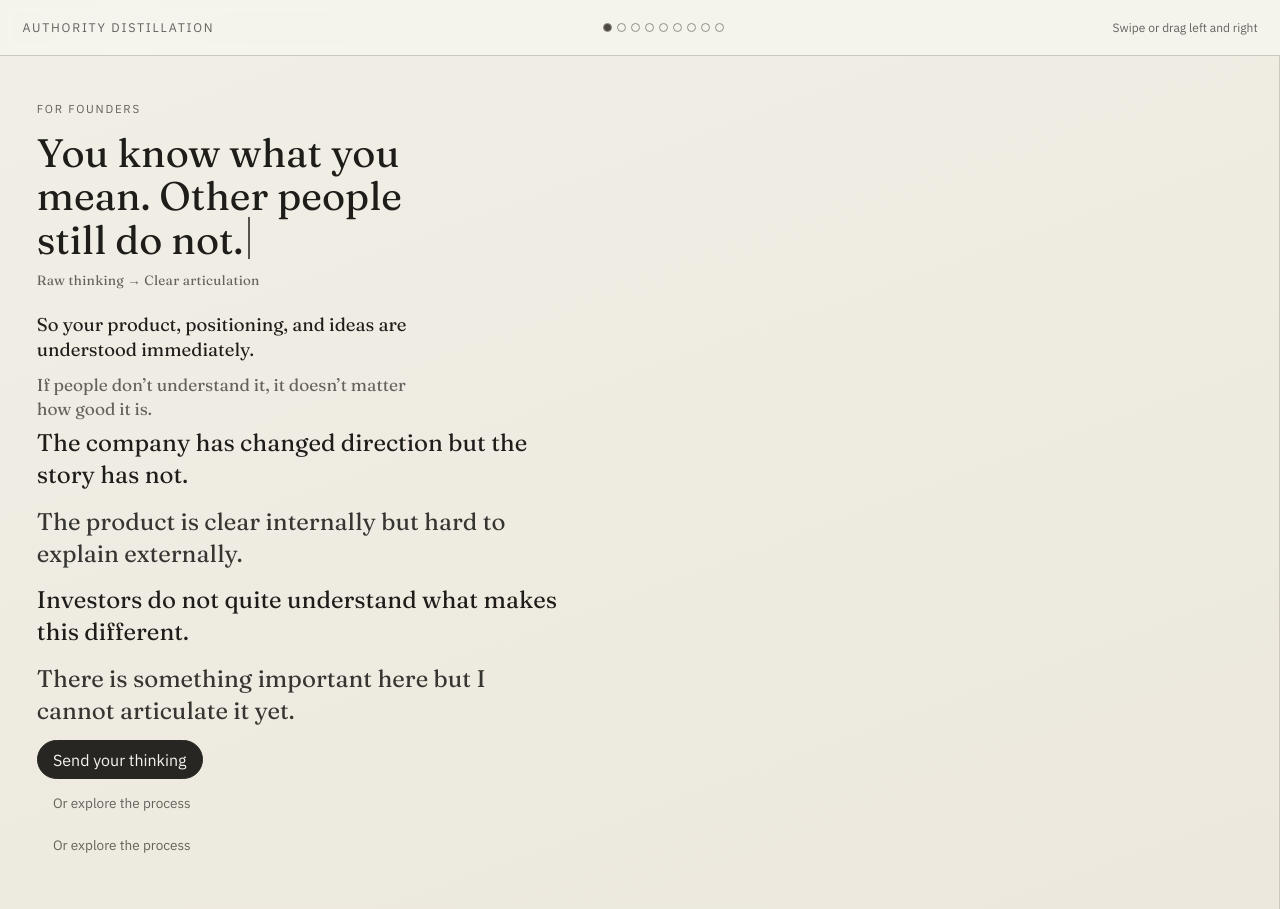
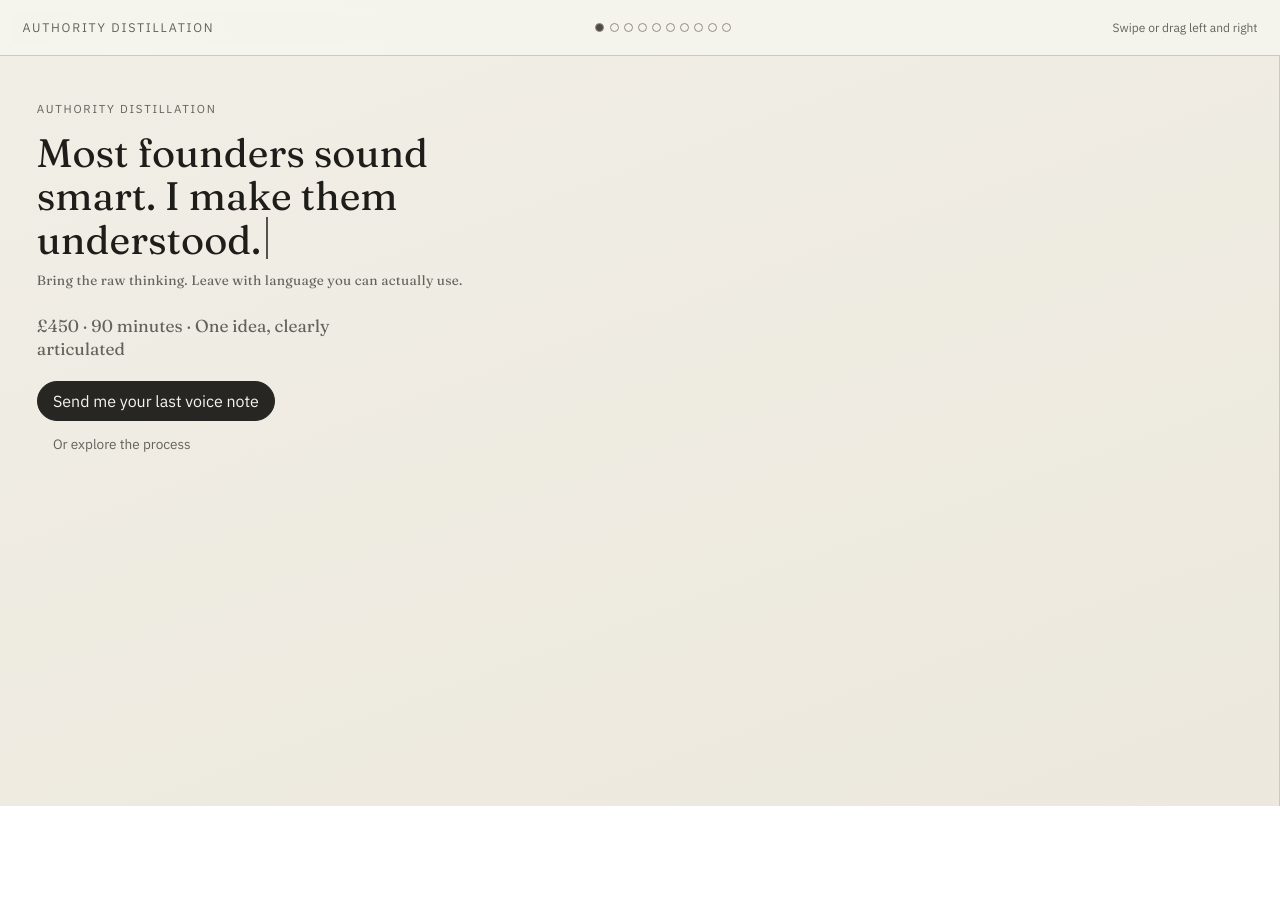
Before and after one commit to dylan-747/authority-distillation, a website: page public/index.html in a window 1280 px wide. After the commit the page ends 806 px from the top, so only its background shows below. Drawn offline with Linux system fonts and the light colour scheme.

Commit message:
Fix homepage button interactions

```diff
--- a/public/index.html
+++ b/public/index.html
@@ -545,24 +545,27 @@
 
       <section class="canvas" id="canvas" aria-label="Horizontal thinking canvas">
         <article class="panel raw-intro" data-title="For Founders">
-          <p class="kicker">For Founders</p>
-          <h1 class="editable raw-head" contenteditable="true" spellcheck="false">You know what you mean. Other people still do not.</h1>
-          <p class="transform-line editable" contenteditable="true" spellcheck="false">Raw thinking → Clear articulation</p>
-          <p class="hero-copy">
-            So your product, positioning, and ideas are understood immediately.
+          <p class="kicker">Authority Distillation</p>
+          <h1 class="editable raw-head" contenteditable="true" spellcheck="false">Most founders sound smart. I make them understood.</h1>
+          <p class="transform-line editable" contenteditable="true" spellcheck="false">Bring the raw thinking. Leave with language you can actually use.</p>
+          <p class="hero-proof" style="margin-top:0.6rem;">
+            £450 &middot; 90 minutes &middot; One idea, clearly articulated
           </p>
-          <p class="hero-proof">
-            If people don’t understand it, it doesn’t matter how good it is.
-          </p>
+          <button class="panel-cta" id="startDistillation" type="button">Send me your last voice note</button>
+          <button class="panel-cta" style="background:transparent;border-color:transparent;color:var(--muted);margin-top:0.3rem;font-size:0.85rem;" id="exploreProcess" type="button">Or explore the process</button>
+        </article>
+
+        <article class="panel raw-examples" data-title="Raw Thinking">
+          <p class="kicker">Raw Thinking</p>
+          <h2 style="margin-bottom:1.1rem;">This is what that looks like in practice.</h2>
           <ul class="raw-lines">
-            <li class="editable" contenteditable="true" spellcheck="false">The company has changed direction but the story has not.</li>
-            <li class="editable" contenteditable="true" spellcheck="false">The product is clear internally but hard to explain externally.</li>
-            <li class="editable" contenteditable="true" spellcheck="false">Investors do not quite understand what makes this different.</li>
-            <li class="editable" contenteditable="true" spellcheck="false">There is something important here but I cannot articulate it yet.</li>
+            <li class="editable" contenteditable="true" spellcheck="false">The company has changed direction. The story hasn’t.</li>
+            <li class="editable" contenteditable="true" spellcheck="false">The product is clear internally. Hard to explain externally.</li>
+            <li class="editable" contenteditable="true" spellcheck="false">Investors don’t quite understand what makes this different.</li>
+            <li class="editable" contenteditable="true" spellcheck="false">There’s something important here. I just can’t articulate it yet.</li>
           </ul>
-          <button class="panel-cta" id="startDistillation" type="button">Send your thinking</button>
-          <button class="panel-cta" style="background:transparent;border-color:transparent;color:var(--muted);margin-top:0.3rem;font-size:0.85rem;" id="exploreProcess" type="button">Or explore the process</button>
-          <button class="panel-cta" style="background:transparent;border-color:transparent;color:var(--muted);margin-top:0.3rem;font-size:0.85rem;" id="exploreProcess" type="button">Or explore the process</button>
+          <p class="transform-line" style="margin-top:1.1rem;">Raw thinking → Clear articulation</p>
+          <button class="panel-cta" id="exploreExamples" type="button">See the work</button>
         </article>
 
         <article class="panel notepad-example" data-title="Example 1">
@@ -758,6 +761,8 @@
       const payNowBtn = document.getElementById('payNowBtn');
       const payStatus = document.getElementById('payStatus');
       const startDistillation = document.getElementById('startDistillation');
+      const exploreProcess = document.getElementById('exploreProcess');
+      const exploreExamples = document.getElementById('exploreExamples');
       const rawIntro = document.querySelector('.raw-intro');
       const rawTitleNode = document.querySelector('.raw-intro h1.editable');
       const transformLineNode = document.querySelector('.raw-intro .transform-line.editable');
@@ -812,8 +817,7 @@
       updateActiveDot();
 
       exploreProcess.addEventListener("click", () => { canvas.scrollTo({ left: canvas.clientWidth, behavior: "smooth" }); });
-
-      exploreProcess.addEventListener("click", () => { canvas.scrollTo({ left: canvas.clientWidth, behavior: "smooth" }); });
+      if (exploreExamples) exploreExamples.addEventListener("click", () => { canvas.scrollTo({ left: 2 * canvas.clientWidth, behavior: "smooth" }); });
 
       startDistillation.addEventListener('click', () => {
         canvas.scrollTo({ left: canvas.clientWidth, behavior: 'smooth' });
```
